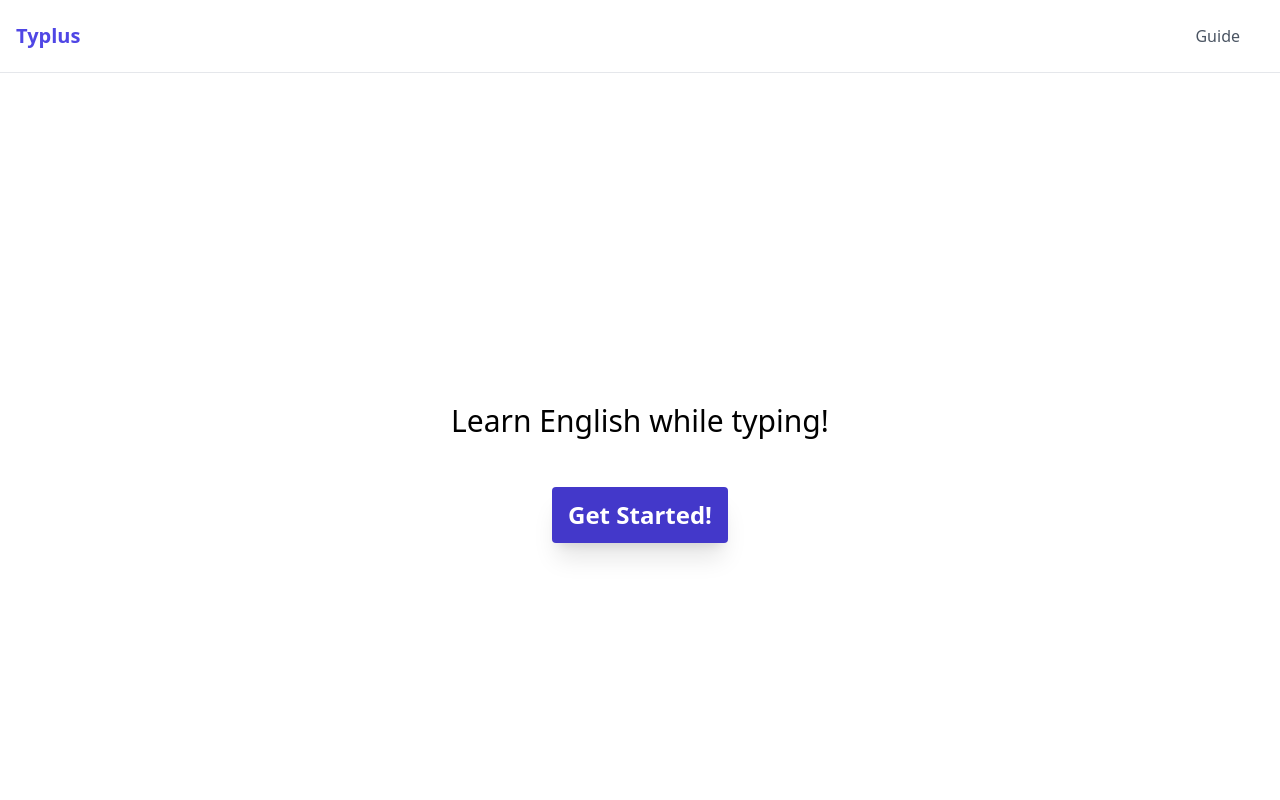
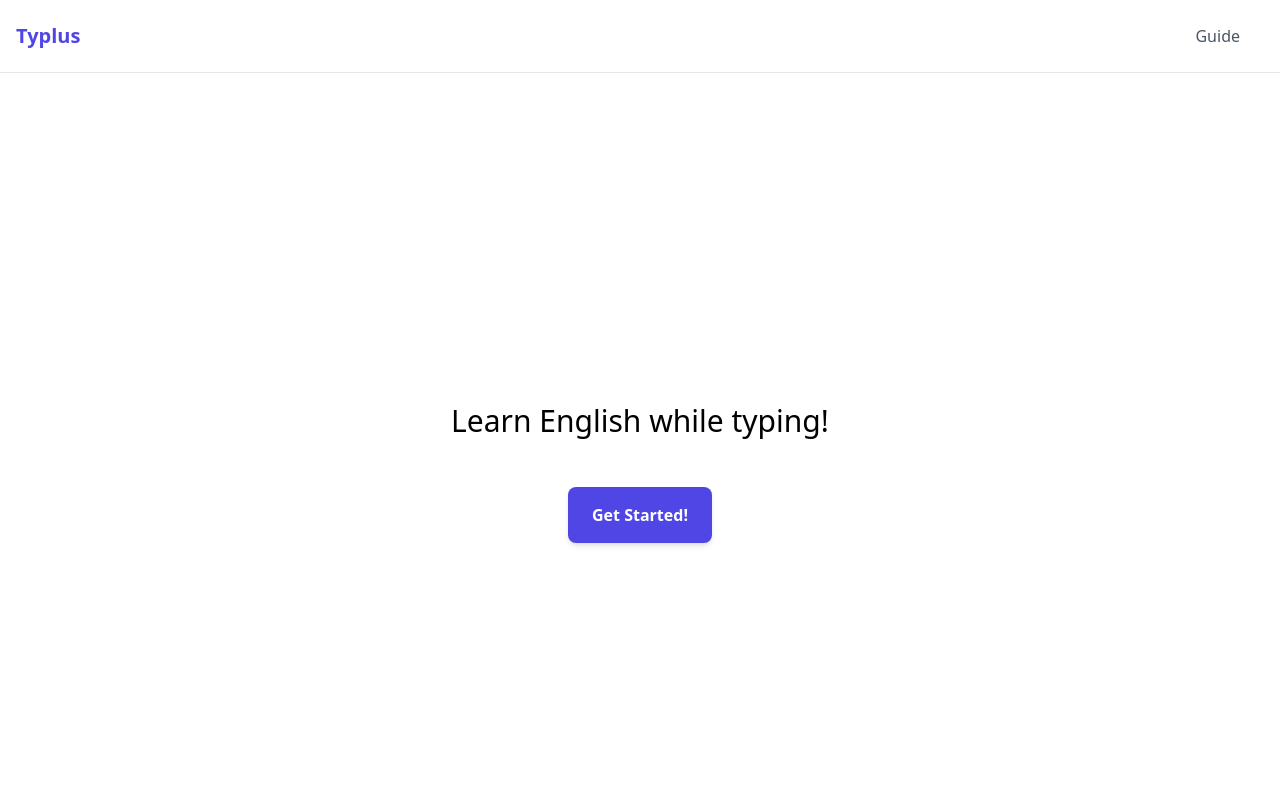
Before and after one commit to agukk/react-typing-app, a React (Create React App) app: page / in a window 1280 px wide. Shown: the top 800 px of the page. Built offline with nearby package versions, Linux system fonts and the light colour scheme.

Commit message:
change PrimaryButton style

```diff
--- a/src/components/atoms/button/PrimaryButton.jsx
+++ b/src/components/atoms/button/PrimaryButton.jsx
@@ -1,6 +1,6 @@
 export const PrimaryButton = ({ children }) => {
     return(
-        <button className="bg-indigo-700 hover:bg-indigo-600 shadow-xl font-semibold text-2xl text-white py-3 px-4 rounded">
+        <button className="py-4 px-6  bg-indigo-600 hover:bg-indigo-700 focus:ring-indigo-500 focus:ring-offset-indigo-200 text-white w-full transition ease-in duration-200 text-center text-base font-semibold shadow-md focus:outline-none focus:ring-2 focus:ring-offset-2  rounded-lg ">
             { children }
         </button>
     );
```
